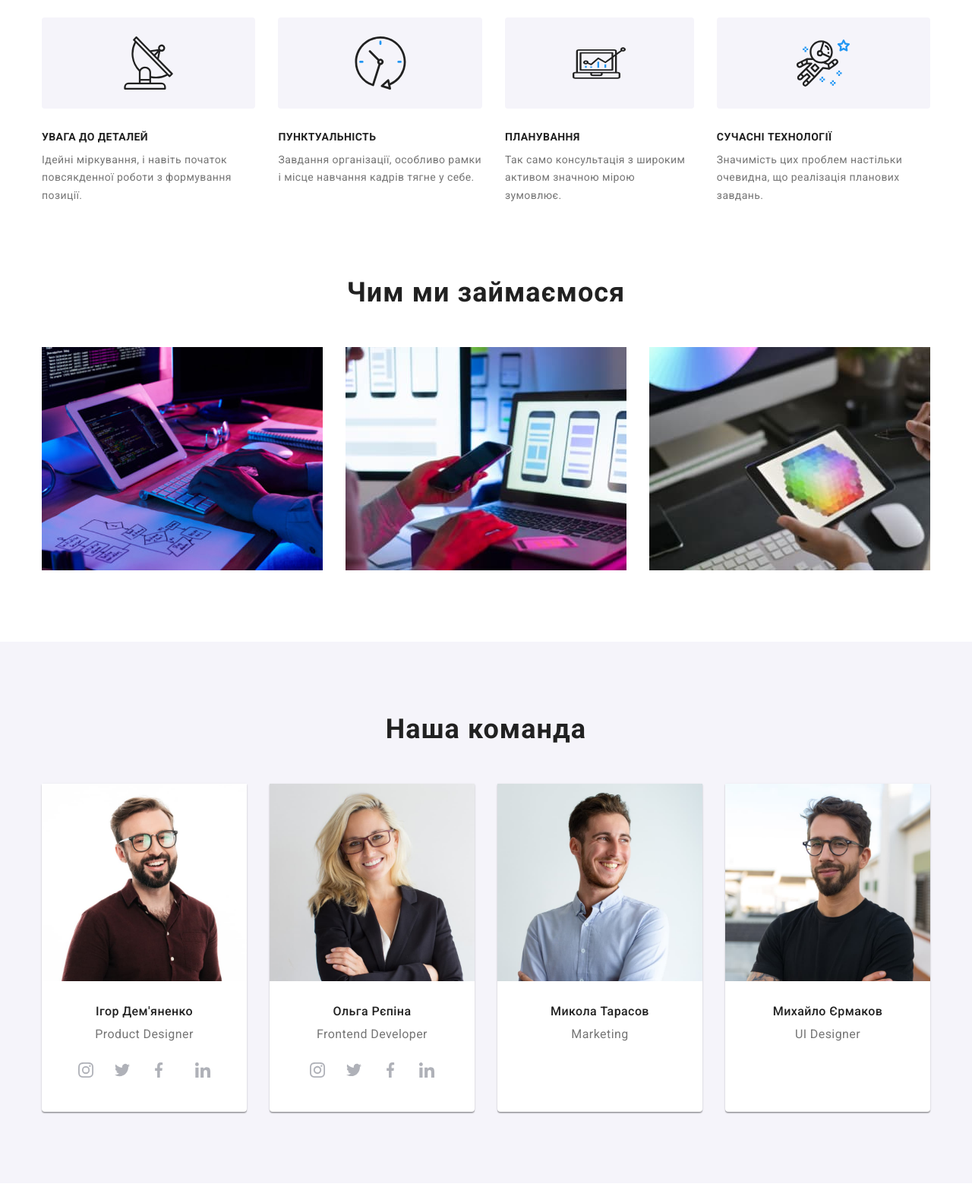
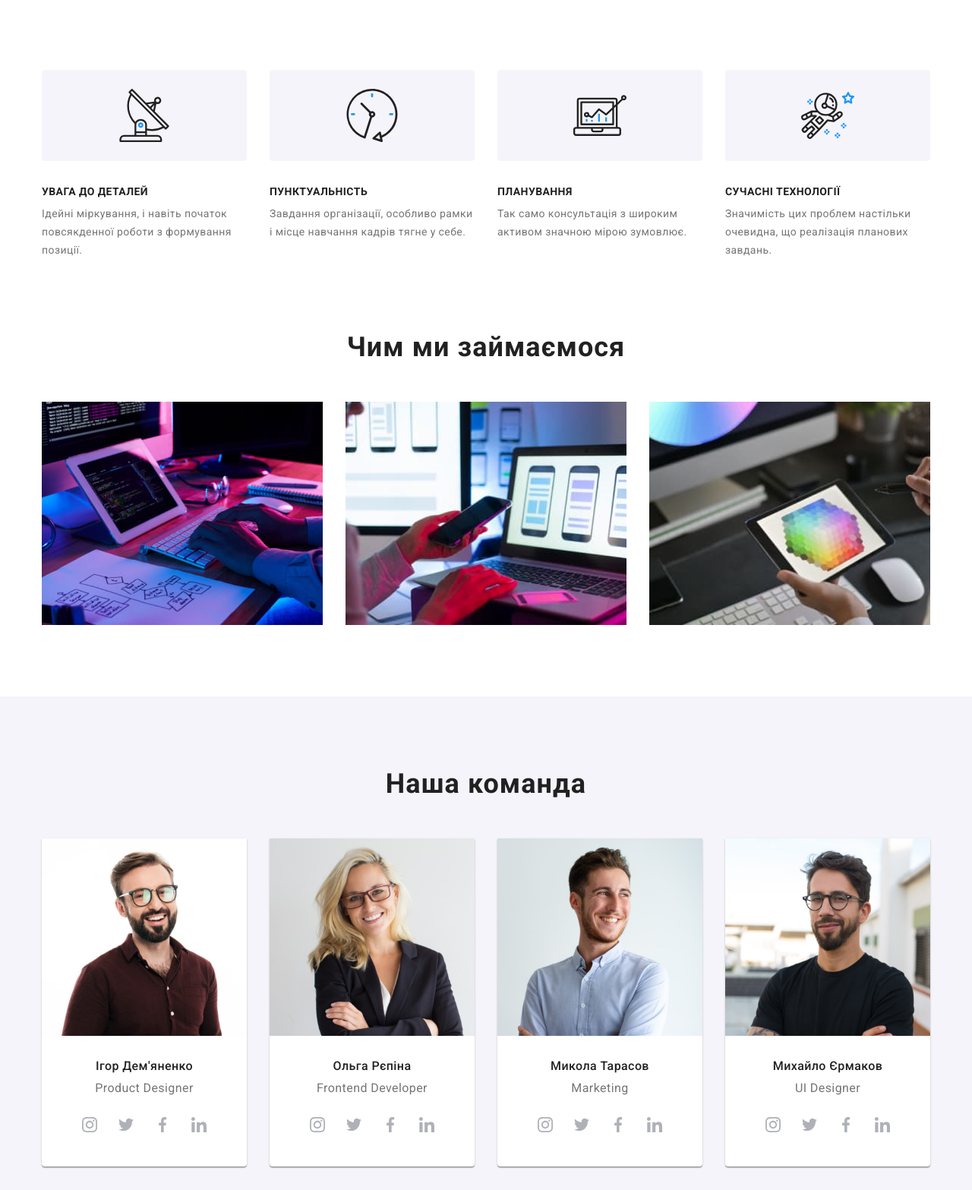
Before and after one commit to Ksiushka/goit-markup-hw-04, a plain HTML site: page index.html in a window 1280 px wide. Shown: the part 753-2320 px from the top of the page at 76% size. Drawn offline with nearby package versions, Linux system fonts and the light colour scheme.

Commit message:
надеюсь ок

```diff
--- a/css/styles.css
+++ b/css/styles.css
@@ -115,11 +115,10 @@ ul {
 
 .mail-tel svg {
 	fill: var(--second-text-color);
-	height: 20px;
-	width: 20px;
+	width: 12px;
 	display: inline-block;
 	vertical-align: middle;
-	margin-right: 5px;
+	margin-right: 10px;
 }
 
 .mail-tel a:hover svg,
@@ -442,38 +441,11 @@ footer .logo {
 
 }
 
-.features-list li::before {
-	display: block;
-	content: '';
+.features-img svg {
+	width: 270px;
 	height: 120px;
 	margin-bottom: 30px;
-	background: var(--section-team-background);
-	border-radius: 4px;
-
-	background-repeat: no-repeat;
-	background-position: center;
 }
-
-.features-list li.antenna::before {
-	background-image: url(../images/antenna.svg);
-	background-size: 65.32px 70px;
-}
-
-.features-list li.clock::before {
-	background-image: url(../images/clock.svg);
-	background-size: 70px 70px;
-}
-
-.features-list li.diagram::before {
-	background-image: url(../images/diagram.svg);
-	background-size: 70px 53.69px;
-}
-
-.features-list li.astronaut::before {
-	background-image: url(../images/astronaut.svg);
-	background-size: 70px 70px;
-}
-
 
 .icon:hover .icon-blue {
 	fill: var(--accent-color);
@@ -500,12 +472,6 @@ footer .logo {
 	height: 44px;
 	fill: #AFB1B8;
 }
-
-.icon #circle {
-	stroke: red;
-}
-
-
 
 .button-icon:hover .icon {
 	fill: var(--hero-text-color);
@@ -556,21 +522,17 @@ footer .logo {
 	flex-wrap: nowrap;
 }
 
-.footer-flex>div {
-	justify-content: flex-start;
-}
-
-.footer-address {
+.footer-address-logo {
 	width: 300px;
 }
 
 .footer-contact-us {
-	margin-top: 30px;
+	margin-top: 20px;
 	color: var(--hero-text-color);
 	font-style: normal;
 	font-weight: 700;
 	font-size: 14px;
-	line-height: 16px;
+	line-height: 1.14px;
 	letter-spacing: 0.03em;
 	text-transform: uppercase;
 }
@@ -583,6 +545,10 @@ footer .logo {
 	background-color: var(--accent-color);
 }
 
+.join {
+	margin-bottom: 20px;
+}
+
 
 /*основной цвет #212121 */
 /*вторичный цвет #757575 */
--- a/index.html
+++ b/index.html
@@ -33,7 +33,7 @@
 					<li>
 						<a class="mail-link" href="mailto:info@devstudio.com">
 							<svg>
-								<use href="./images/symbol-defs1.svg#icon-group-4"></use>
+								<use href="./images/symbol-defs3.svg#icon-envelope"></use>
 							</svg>
 							info@devstudio.com
 						</a>
@@ -41,7 +41,7 @@
 					<li>
 						<a class="tel-link" href="tel:+380961111111">
 							<svg>
-								<use href="./images/symbol-defs1.svg#icon-group-4"></use>
+								<use href="./images/symbol-defs3.svg#icon-smartphone"></use>
 							</svg>
 							+38 096 111 11 11
 						</a>
@@ -61,19 +61,31 @@
 					<h2 class="visually-hidden">переваги</h2>
 
 					<ul class="features-list">
-						<li class="antenna">
+						<li class="features-img">
+							<svg>
+								<use href="./images/symbol-defs2.svg#icon-antenna"></use>
+							</svg>
 							<h3 class="title">УВАГА ДО ДЕТАЛЕЙ</h3>
 							<p>Ідейні міркування, і навіть початок повсякденної роботи з формування позиції.</p>
 						</li>
-						<li class="clock">
+						<li class="features-img">
+							<svg>
+								<use href="./images/symbol-defs2.svg#icon-clock"></use>
+							</svg>
 							<h3 class="title">ПУНКТУАЛЬНІСТЬ</h3>
 							<p>Завдання організації, особливо рамки і місце навчання кадрів тягне у себе.</p>
 						</li>
-						<li class="diagram">
+						<li class="features-img">
+							<svg>
+								<use href="./images/symbol-defs2.svg#icon-diagram"></use>
+							</svg>
 							<h3 class="title">ПЛАНУВАННЯ</h3>
 							<p>Так само консультація з широким активом значною мірою зумовлює.</p>
 						</li>
-						<li class="astronaut">
+						<li class="features-img">
+							<svg>
+								<use href="./images/symbol-defs2.svg#icon-astronaut"></use>
+							</svg>
 							<h3 class="title">СУЧАСНІ ТЕХНОЛОГІЇ</h3>
 							<p>Значимість цих проблем настільки очевидна, що реалізація планових завдань.</p>
 						</li>
@@ -109,82 +121,28 @@
 								<p>Product Designer</p>
 								<div class="icon-list">
 									<button class="button-icon">
-										<svg class="icon" width="44" height="44" fill="none" xmlns="http://www.w3.org/2000/svg">
-											<path
-												class="icon-blue"
-												d="M44 22a21.931 21.931 0 0 1-6.444 15.556A21.931 21.931 0 0 1 22 44a21.931 21.931 0 0 1-15.556-6.444A21.931 21.931 0 0 1 0 22 21.931 21.931 0 0 1 6.444 6.444 21.931 21.931 0 0 1 22 0a21.931 21.931 0 0 1 15.556 6.444A21.931 21.931 0 0 1 44 22Z"
-												fill="#fff"
-											/>
-											<g clip-path="url(#a)" fill="#AFB1B8">
-												<path
-													class="icon-wight"
-													d="M31.98 17.88c-.046-1.063-.218-1.793-.464-2.426a4.881 4.881 0 0 0-1.157-1.774 4.922 4.922 0 0 0-1.77-1.153c-.637-.246-1.363-.418-2.426-.464-1.07-.051-1.41-.063-4.126-.063-2.715 0-3.055.012-4.122.059-1.063.046-1.793.219-2.426.465a4.879 4.879 0 0 0-1.774 1.156 4.923 4.923 0 0 0-1.152 1.77c-.247.637-.418 1.363-.465 2.426-.051 1.07-.063 1.41-.063 4.126 0 2.715.012 3.055.059 4.122.047 1.063.219 1.793.465 2.426a4.932 4.932 0 0 0 1.156 1.774c.5.508 1.106.902 1.77 1.152.637.247 1.364.419 2.426.465 1.067.047 1.407.059 4.122.059 2.716 0 3.055-.012 4.122-.059 1.063-.046 1.793-.218 2.426-.464a5.116 5.116 0 0 0 2.927-2.927c.246-.637.418-1.364.465-2.426.047-1.067.058-1.407.058-4.122s-.004-3.055-.05-4.122Zm-1.8 8.166c-.044.977-.208 1.504-.344 1.855a3.318 3.318 0 0 1-1.9 1.9c-.35.136-.882.3-1.855.343-1.055.047-1.371.059-4.04.059-2.668 0-2.989-.012-4.04-.059-.977-.043-1.504-.207-1.856-.344a3.076 3.076 0 0 1-1.148-.746 3.109 3.109 0 0 1-.747-1.148c-.136-.352-.3-.883-.343-1.856-.047-1.055-.059-1.372-.059-4.04 0-2.669.012-2.99.059-4.04.043-.977.207-1.504.343-1.856a3.04 3.04 0 0 1 .75-1.149 3.104 3.104 0 0 1 1.15-.746c.35-.136.882-.3 1.855-.344 1.055-.046 1.372-.058 4.04-.058 2.672 0 2.989.011 4.04.058.977.043 1.504.207 1.856.344.433.16.828.414 1.148.746.332.325.586.715.747 1.15.136.35.3.882.343 1.855.047 1.055.059 1.371.059 4.04 0 2.668-.012 2.98-.059 4.036Z"
-												/>
-												<path
-													class="icon-wight"
-													d="M22.037 16.864a5.139 5.139 0 1 0 5.138 5.138 5.139 5.139 0 0 0-5.138-5.138Zm0 8.47a3.333 3.333 0 1 1 .001-6.666 3.333 3.333 0 0 1 0 6.667ZM28.578 16.661a1.2 1.2 0 1 1-2.4 0 1.2 1.2 0 0 1 2.4 0Z"
-												/>
-											</g>
-											<defs>
-												<clipPath id="a"><path fill="#fff" transform="translate(12 12)" d="M0 0h20v20H0z" /></clipPath>
-											</defs>
+										<svg class="icon">
+											<use href="./images/symbol-defs.svg#icon-instagram"></use>
 										</svg>
 									</button>
 
 									<button class="button-icon">
-										<svg class="icon" width="44" height="44" fill="none" xmlns="http://www.w3.org/2000/svg">
-											<path
-												class="icon-blue"
-												d="M44 22a21.931 21.931 0 0 1-6.444 15.556A21.931 21.931 0 0 1 22 44a21.931 21.931 0 0 1-15.556-6.444A21.931 21.931 0 0 1 0 22 21.931 21.931 0 0 1 6.444 6.444 21.931 21.931 0 0 1 22 0a21.931 21.931 0 0 1 15.556 6.444A21.931 21.931 0 0 1 44 22Z"
-												fill="#fff"
-											/>
-											<g clip-path="url(#a)">
-												<path
-													class="icon-wight"
-													d="M32 15.799a8.551 8.551 0 0 1-2.363.647 4.077 4.077 0 0 0 1.804-2.266 8.193 8.193 0 0 1-2.6.992 4.099 4.099 0 0 0-7.093 2.804c0 .325.028.638.096.935-3.409-.166-6.425-1.8-8.452-4.289a4.128 4.128 0 0 0-.56 2.073c0 1.42.73 2.679 1.82 3.407a4.048 4.048 0 0 1-1.852-.505v.045a4.119 4.119 0 0 0 3.285 4.03 4.09 4.09 0 0 1-1.075.134c-.262 0-.527-.015-.776-.07.531 1.624 2.039 2.818 3.831 2.857a8.239 8.239 0 0 1-5.084 1.748 7.69 7.69 0 0 1-.981-.056 11.544 11.544 0 0 0 6.29 1.84c7.545 0 11.67-6.25 11.67-11.668 0-.18-.006-.356-.015-.53A8.18 8.18 0 0 0 32 15.8Z"
-													fill="#AFB1B8"
-												/>
-											</g>
-											<defs>
-												<clipPath id="a"><path fill="#fff" transform="translate(12 12)" d="M0 0h20v20H0z" /></clipPath>
-											</defs>
+										<svg class="icon">
+											<use href="./images/symbol-defs.svg#icon-twitter"></use>
 										</svg>
 									</button>
 
-									<svg class="icon" width="44" height="44" fill="none" xmlns="http://www.w3.org/2000/svg">
-										<path
-											class="icon-blue"
-											d="M44 22a21.931 21.931 0 0 1-6.444 15.556A21.931 21.931 0 0 1 22 44a21.931 21.931 0 0 1-15.556-6.444A21.931 21.931 0 0 1 0 22 21.931 21.931 0 0 1 6.444 6.444 21.931 21.931 0 0 1 22 0a21.931 21.931 0 0 1 15.556 6.444A21.931 21.931 0 0 1 44 22Z"
-											fill="#fff"
-										/>
-										<g clip-path="url(#a)">
-											<path
-												class="icon-wight"
-												d="M25.33 15.32h1.827v-3.18a23.59 23.59 0 0 0-2.66-.14c-2.633 0-4.436 1.656-4.436 4.7v2.8h-2.905v3.555h2.905V32h3.561v-8.944h2.788l.442-3.555h-3.23v-2.45c0-1.027.277-1.73 1.709-1.73Z"
-												fill="#AFB1B8"
-											/>
-										</g>
-										<defs>
-											<clipPath id="a"><path fill="#fff" transform="translate(12 12)" d="M0 0h20v20H0z" /></clipPath>
-										</defs>
-									</svg>
+									<button class="button-icon">
+										<svg class="icon">
+											<use href="./images/symbol-defs.svg#icon-facebook"></use>
+										</svg>
+									</button>
 
-									<svg class="icon" width="44" height="44" fill="none" xmlns="http://www.w3.org/2000/svg">
-										<path
-											class="icon-blue"
-											d="M44 22a21.931 21.931 0 0 1-6.444 15.556A21.931 21.931 0 0 1 22 44a21.931 21.931 0 0 1-15.556-6.444A21.931 21.931 0 0 1 0 22 21.931 21.931 0 0 1 6.444 6.444 21.931 21.931 0 0 1 22 0a21.931 21.931 0 0 1 15.556 6.444A21.931 21.931 0 0 1 44 22Z"
-											fill="#fff"
-										/>
-										<g clip-path="url(#a)" fill="#AFB1B8">
-											<path
-												class="icon-wight"
-												d="M31.995 32H32v-7.336c0-3.588-.773-6.352-4.968-6.352-2.016 0-3.37 1.106-3.922 2.155h-.058v-1.82h-3.978v13.352h4.142v-6.611c0-1.741.33-3.425 2.486-3.425 2.124 0 2.155 1.987 2.155 3.536V32h4.138ZM12.33 18.648h4.147V32H12.33V18.648ZM14.402 12A2.402 2.402 0 0 0 12 14.402c0 1.325 1.076 2.424 2.402 2.424 1.325 0 2.401-1.099 2.401-2.424A2.403 2.403 0 0 0 14.402 12Z"
-											/>
-										</g>
-										<defs>
-											<clipPath id="a"><path fill="#fff" transform="translate(12 12)" d="M0 0h20v20H0z" /></clipPath>
-										</defs>
-									</svg>
+									<button class="button-icon">
+										<svg class="icon">
+											<use class="button-icon" href="./images/symbol-defs.svg#icon-linkedin"></use>
+										</svg>
+									</button>
 								</div>
 							</div>
 						</li>
@@ -225,6 +183,31 @@
 							<div class="under-photo">
 								<h3 class="title">Микола Тарасов</h3>
 								<p>Marketing</p>
+								<div class="icon-list">
+									<button class="button-icon">
+										<svg class="icon">
+											<use href="./images/symbol-defs.svg#icon-instagram"></use>
+										</svg>
+									</button>
+
+									<button class="button-icon">
+										<svg class="icon">
+											<use href="./images/symbol-defs.svg#icon-twitter"></use>
+										</svg>
+									</button>
+
+									<button class="button-icon">
+										<svg class="icon">
+											<use href="./images/symbol-defs.svg#icon-facebook"></use>
+										</svg>
+									</button>
+
+									<button class="button-icon">
+										<svg class="icon">
+											<use class="button-icon" href="./images/symbol-defs.svg#icon-linkedin"></use>
+										</svg>
+									</button>
+								</div>
 							</div>
 						</li>
 						<li class="team-li">
@@ -232,6 +215,31 @@
 							<div class="under-photo">
 								<h3 class="title">Михайло Єрмаков</h3>
 								<p>UI Designer</p>
+								<div class="icon-list">
+									<button class="button-icon">
+										<svg class="icon">
+											<use href="./images/symbol-defs.svg#icon-instagram"></use>
+										</svg>
+									</button>
+
+									<button class="button-icon">
+										<svg class="icon">
+											<use href="./images/symbol-defs.svg#icon-twitter"></use>
+										</svg>
+									</button>
+
+									<button class="button-icon">
+										<svg class="icon">
+											<use href="./images/symbol-defs.svg#icon-facebook"></use>
+										</svg>
+									</button>
+
+									<button class="button-icon">
+										<svg class="icon">
+											<use class="button-icon" href="./images/symbol-defs.svg#icon-linkedin"></use>
+										</svg>
+									</button>
+								</div>
 							</div>
 						</li>
 					</ul>
@@ -293,7 +301,7 @@
 
 		<footer>
 			<div class="container footer-flex">
-				<div class="footer-address">
+				<div class="footer-address-logo">
 					<a href="./index.html" class="logo">
 						Web
 						<span class="logo-white">Studio</span>
@@ -311,7 +319,7 @@
 					</address>
 				</div>
 				<div class="footer-contact-us">
-					<h3>приєднуйтесь</h3>
+					<h3 class="join">приєднуйтесь</h3>
 					<div class="icon-list">
 						<button class="button-icon">
 							<svg class="icon">
```
Also changed, not shown: portfolio.html (+40 -5 lines), images/antenna.svg (deleted), images/facebook.svg (deleted), images/instagram.svg (deleted), images/linkedin.svg (deleted), images/symbol-defs2.svg (added), images/symbol-defs3.svg (added), images/twitter.svg (deleted).
